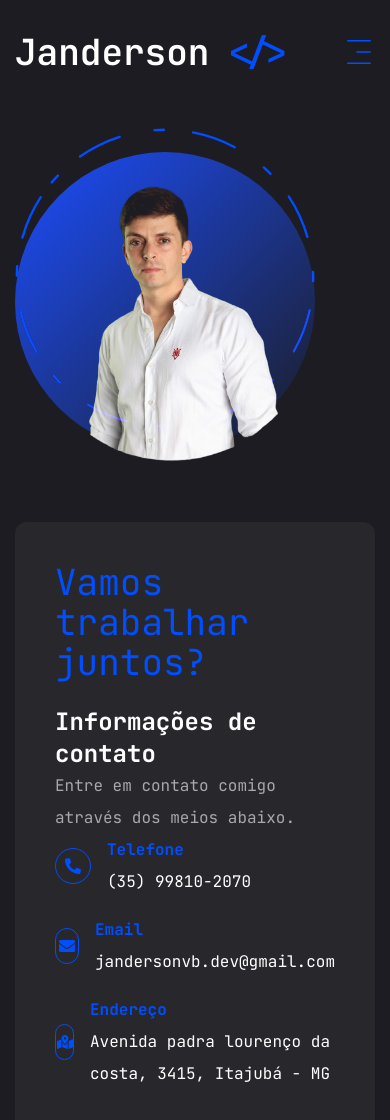
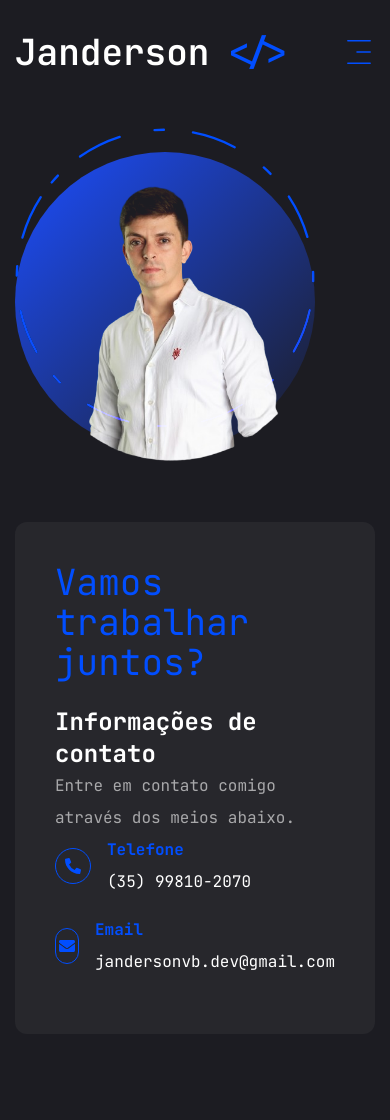
Before and after one commit to jandersonvb/janderson-portifolio, a Next.js app: page /contact in a window 390 px wide. Shown: the top 1120 px of the page. After the commit the page ends 1058 px from the top, so only its background shows below. Built offline with nearby package versions, Linux system fonts and the light colour scheme.

Commit message:
refactor: change MobileNav

```diff
--- a/app/contact/page.tsx
+++ b/app/contact/page.tsx
@@ -1,14 +1,9 @@
 "use client"
 
-import { useState } from "react"
-import { Button } from "@/components/ui/button"
-import { Input } from "@/components/ui/input"
-import { Textarea } from "@/components/ui/textarea"
-import { Select, SelectContent, SelectGroup, SelectItem, SelectLabel, SelectTrigger, SelectValue } from "@/components/ui/select"
-import { FaPhoneAlt, FaEnvelope, FaMapMarkedAlt } from "react-icons/fa"
+import Photo from "@/components/Photo"
 import { motion } from "framer-motion"
 import Link from "next/link"
-import Photo from "@/components/Photo"
+import { FaEnvelope, FaMapMarkedAlt, FaPhoneAlt } from "react-icons/fa"
 
 const infos = [
   {
@@ -25,13 +20,13 @@ const infos = [
     description: "jandersonvb.dev@gmail.com",
     path: "mailto:jandersonvb.dev@gmail.com",
   },
-  {
-    icon: <FaMapMarkedAlt />,
-    title: "Endereço",
-    description: "Avenida padra lourenço da costa, 3415, Itajubá - MG",
-    path: "https://www.google.com/maps?q=Av.+Padre+Lourenço+da+Costa-Rodovia+Br-459,+3415,+Itajubá+-+MG",
+  // {
+  //   icon: <FaMapMarkedAlt />,
+  //   title: "Endereço",
+  //   description: "Avenida padre lourenço da costa, 3415, Itajubá - MG",
+  //   path: "https://www.google.com/maps?q=Av.+Padre+Lourenço+da+Costa-Rodovia+Br-459,+3415,+Itajubá+-+MG",
 
-  }
+  // }
 ]
 
 const Contact: React.FC = () => {
--- a/components/MobileNav.tsx
+++ b/components/MobileNav.tsx
@@ -12,17 +12,17 @@ const links = [
     path: "/"
   },
   {
-    name: "serviços",
+    name: "áreas de atuação",
     path: "/services"
   },
   {
     name: "sobre",
     path: "/about"
   },
-  {
-    name: "trabalhos",
-    path: "/work"
-  },
+  // {
+  //   name: "trabalhos",
+  //   path: "/work"
+  // },
   {
     name: "contato",
     path: "/contact"
```
